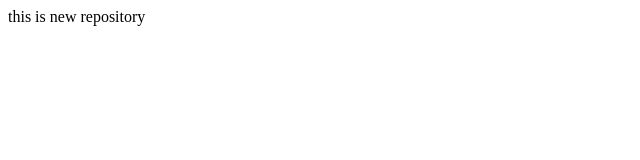
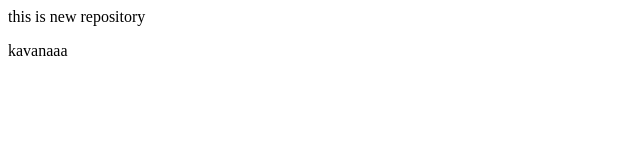
Before and after one commit to kavanaputtaswamy/localRepo, a plain HTML site: page index.html in a window 1280 px wide. Shown: the full height of the page, 0-640 px from the left. Drawn offline with Linux system fonts and the light colour scheme.

Commit message:
feature1

```diff
--- a/index.html
+++ b/index.html
@@ -1 +1,2 @@
 <p>this is new repository</p>
+<p>kavanaaa</p>
```
